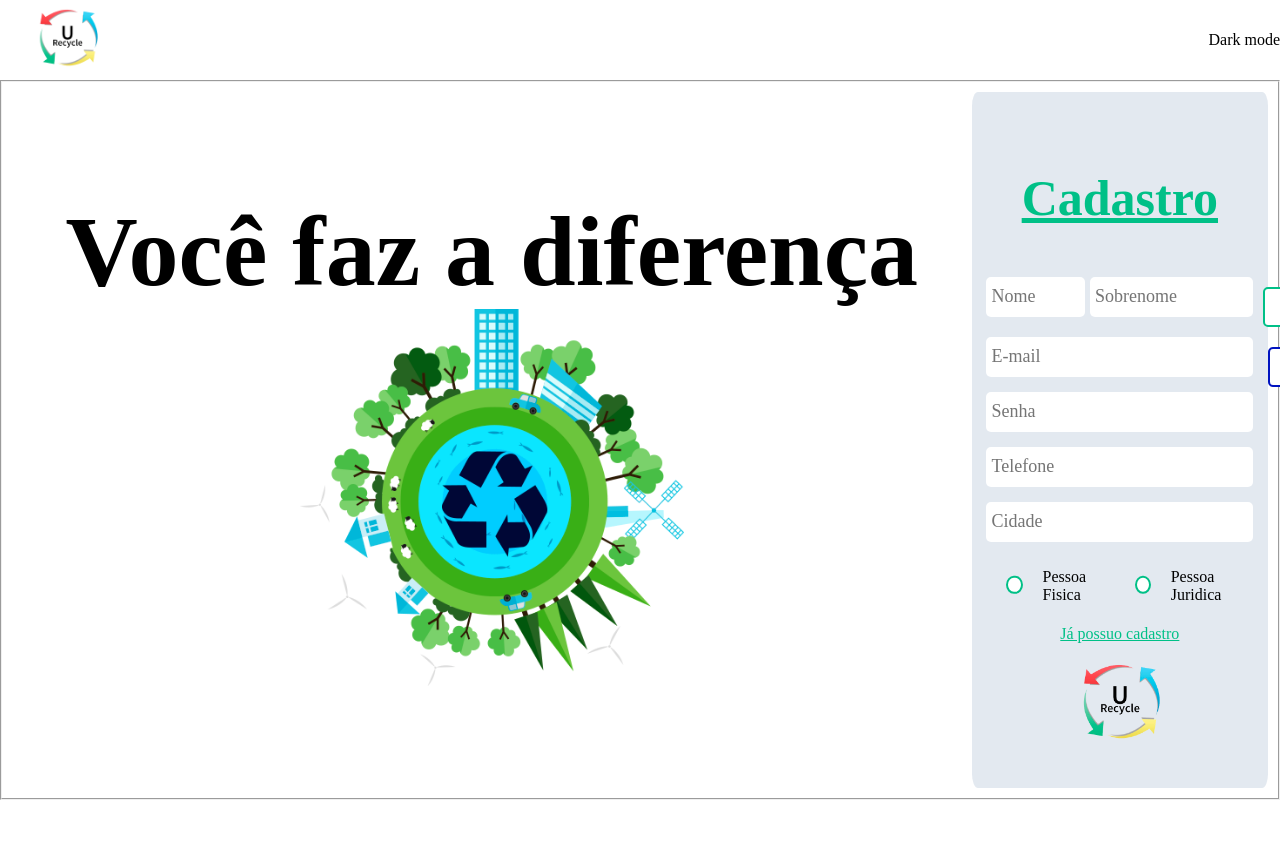
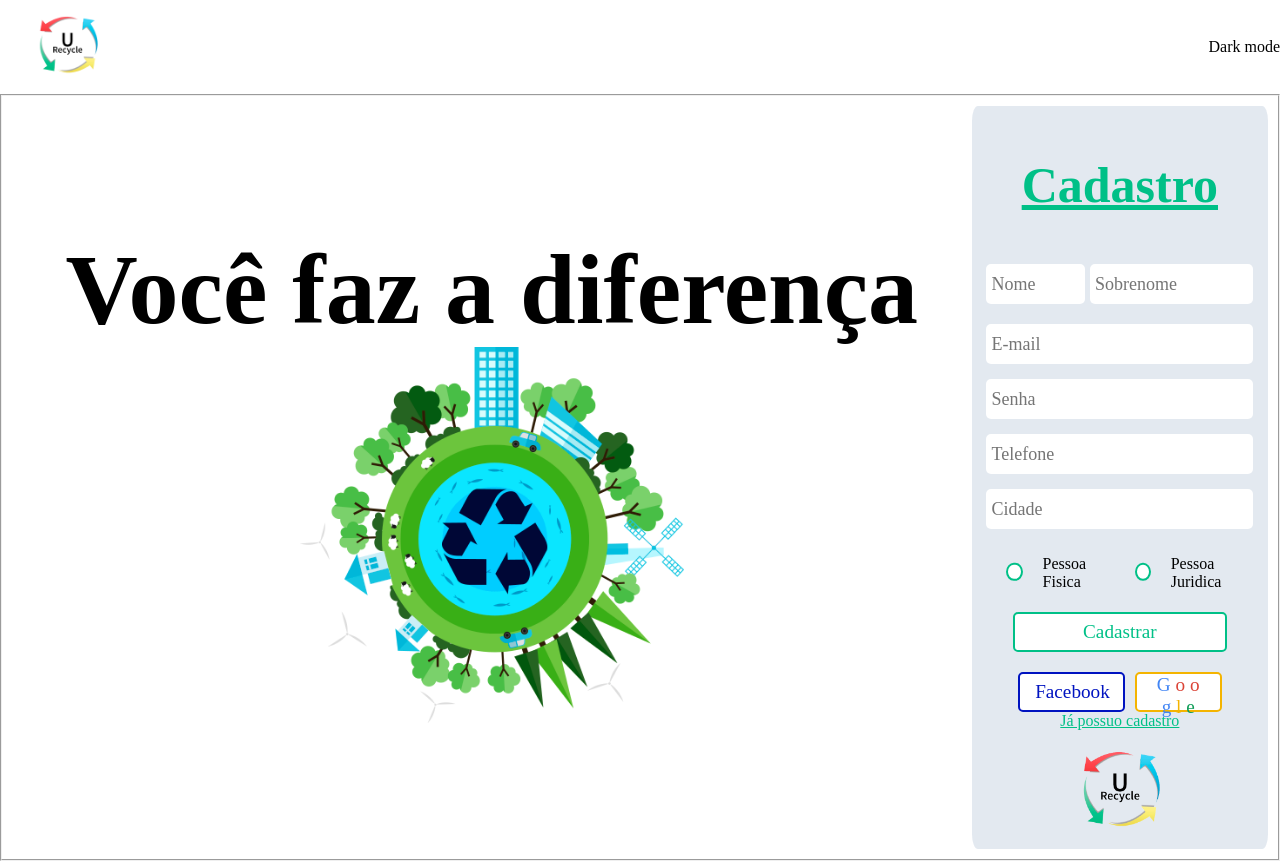
Before and after one commit to JoaoLimaV/Projeto-URecycle, a PHP site: page /src/pages/cadastro.html in a window 1280 px wide; the page is wider, and only the part inside the window is pictured. Before the commit the page ends 800 px from the top of that part, so only its background shows below. Run offline with PHP 8.4, Linux system fonts and the light colour scheme; some web fonts are replaced.

Commit message:
css cadastro

```diff
--- a/src/css/cadastro.css
+++ b/src/css/cadastro.css
@@ -5,11 +5,6 @@
     vertical-align:baseline;
     box-sizing: border-box;
 
-}
-
-body {
-    width: 100%;
-    height: 100vh;
 }
 
 header{
```
